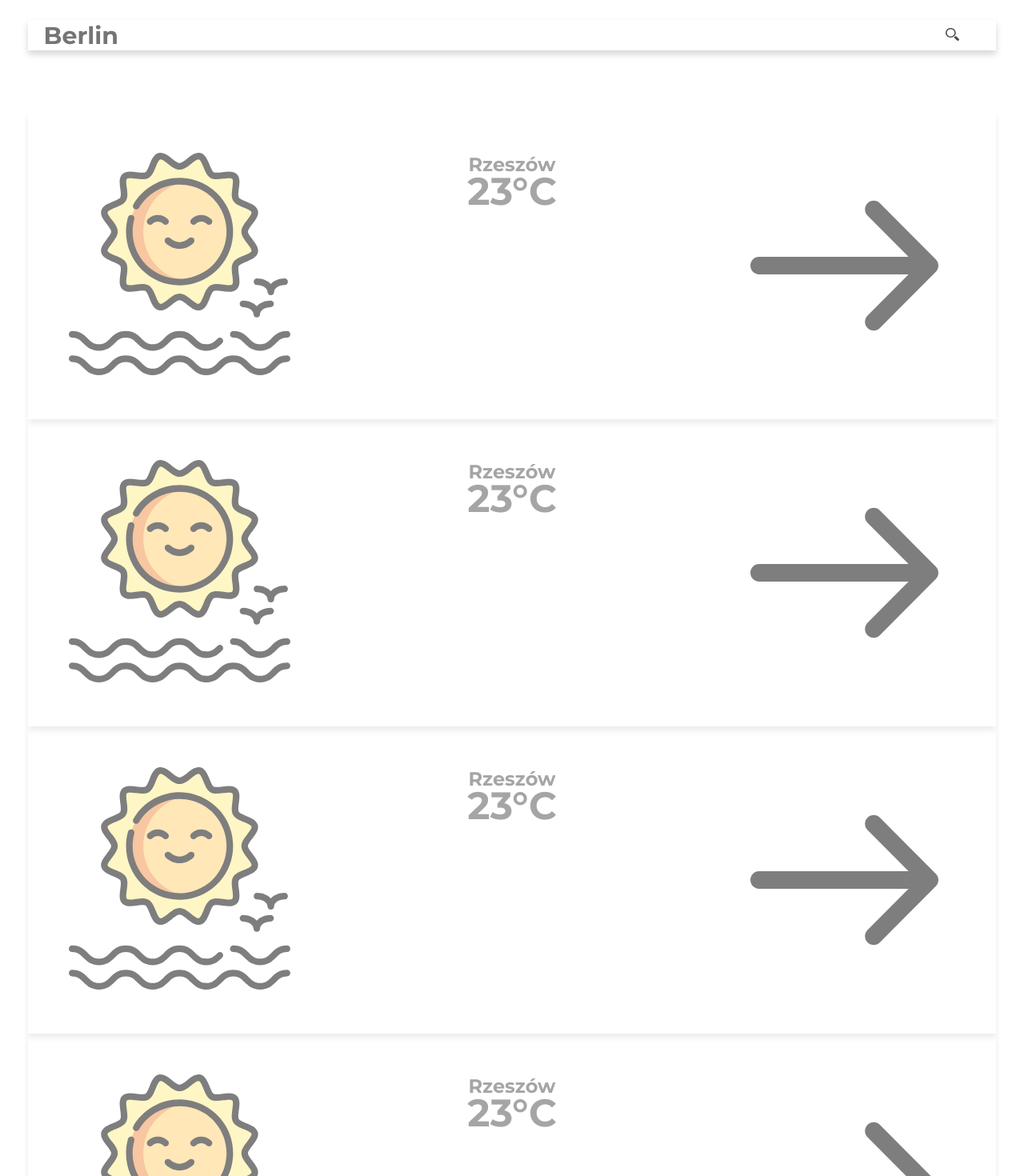
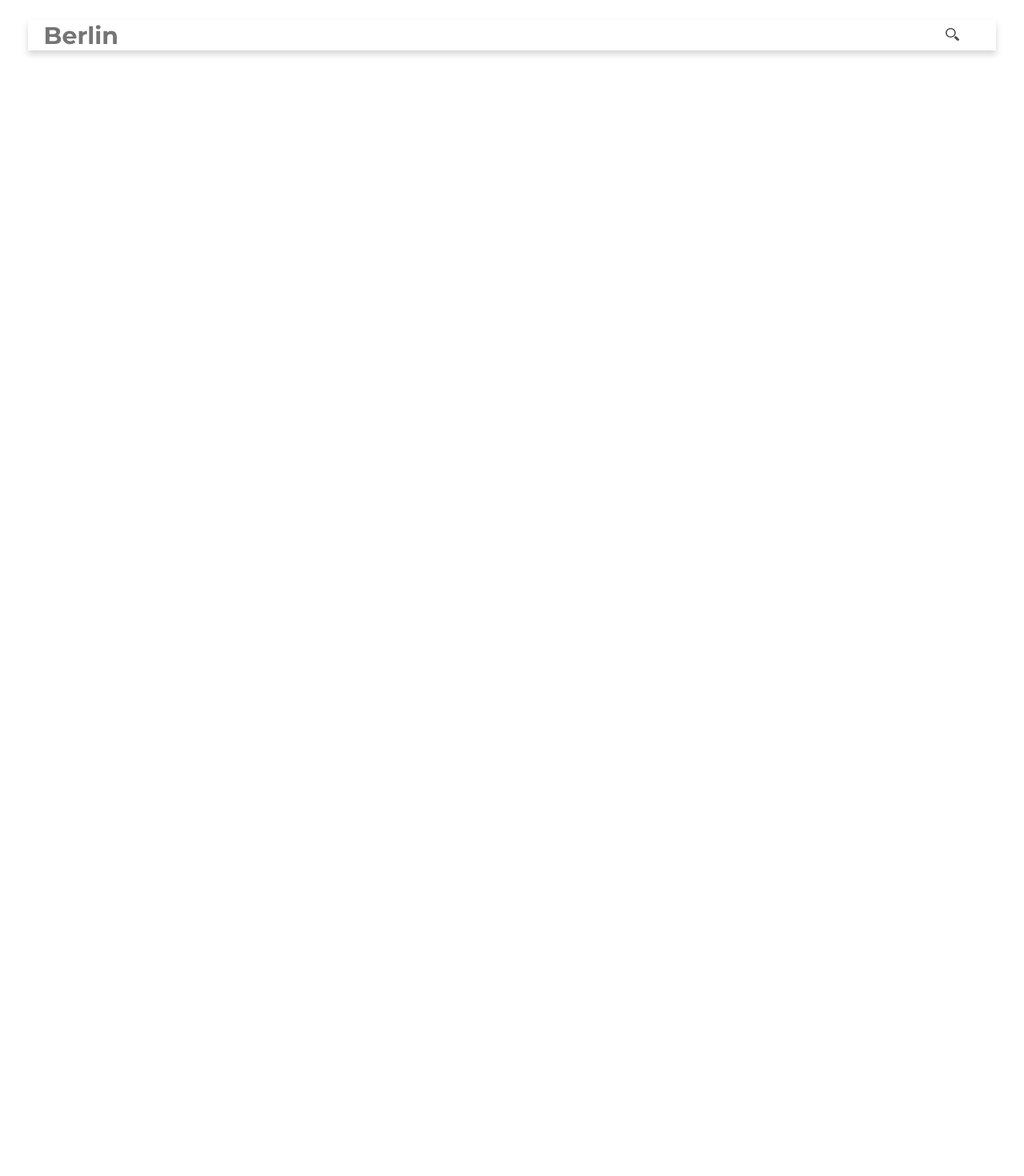
Before and after one commit to KonradWrbl/WeatherAppPro, a React (Create React App) app: page / in a window 1280 px wide. Shown: the top 1470 px of the page at 80% size. After the commit the page ends 800 px from the top, so only its background shows below. Built offline with nearby package versions, Linux system fonts and the light colour scheme.

Commit message:
props part one

```diff
--- a/package.json
+++ b/package.json
@@ -3,6 +3,7 @@
   "version": "0.1.0",
   "private": true,
   "dependencies": {
+    "axios": "^0.18.0",
     "react": "^16.8.6",
     "react-dom": "^16.8.6",
     "react-pose": "^4.0.8",
--- a/src/App.js
+++ b/src/App.js
@@ -4,36 +4,83 @@ import './style/CityComp.css'
 import CityComp from './components/CityComp'
 import settings from './pics/settings-work-tool.svg';
 import search from './pics/search.svg';
+import axios from 'axios';
 
-let cityList = [
-
-]
+const API = '//api.openweathermap.org/data/2.5/';
 
 class App extends Component {
 
   constructor() {
     super()
     this.state = {
+      city: '',
+      isFetching: 0,
+      cityList: []
+    }
+    this.addCity = this.addCity.bind(this);
+    this.cityValue = this.cityValue.bind(this);
+  }
 
+  addCity = () => {
+    console.log(this.state.city);
+
+    this.setState({isFetching: 1})
+
+    axios.get(`${API}weather?q=${this.state.city}&appid=e86ba166de2e36b28f351cc82f422e7f`)
+      .then((response) => {
+        this.setState({cityList: this.state.cityList.concat(response)})
+        console.log(response);
+      })
+      .then((res) => {
+        this.setState({isFetching: 0});
+      })
+      .catch(err => {
+        console.log(err);
+        this.setState({isfetching: 0})
+      })
+  }
+
+  onEnterPress = (e) => {
+    if(e.keyCode === 13 && e.shiftKey === false) {
+      e.preventDefault();
+      this.addCity();
+      console.log(this.state.cityList);
     }
+  }
+
+  cityValue = (e) => {
+    this.setState({city: e.target.value})
   }
 
 
   render() {
+    const cities = this.state.cityList.map(input => {return(
+      <CityComp
+        name={input.data.name}
+        coord={input.data.coord}
+        temp={input.data.main.temp}
+        pressure={input.data.main.pressure}
+        key={input.data.id}
+      />
+    )})
     return (
       <div className='mainContainer'>
         <div className='searchBar'>
           <img className='setting' src={settings} alt='settings'></img>
-          <input className='searchInput' placeholder='Berlin'></input>
-          <button>
+          <input
+            className='searchInput'
+            placeholder='Berlin'
+            onChange={this.cityValue}
+            onClick={e => e.target.value=''}
+            onKeyDown={this.onEnterPress}
+          >
+          </input>
+          <button onClick={this.addCity}>
             <img className='search' src={search} alt='search'></img>
           </button>
         </div>
-        <CityComp/>
-        <CityComp/>
-        <CityComp/>
-        <CityComp/>
-        <CityComp/>
+        {cities}
+
       </div>
     );
   }
--- a/src/components/CityComp.js
+++ b/src/components/CityComp.js
@@ -7,8 +7,8 @@ import { transform } from '@babel/core';
 
 class CityComp extends Component {
 
-    constructor() {
-      super()
+    constructor(props) {
+      super(props)
       this.state = {
         expanded: 0
       }
@@ -27,16 +27,16 @@ class CityComp extends Component {
           className={this.state.expanded ? 'contentContainer1' : 'contentContainer2'}
           onClick = {this.expand}
           >
-            <p className='city'>Rzeszów</p>
+            <p className='city'>{this.props.name}</p>
             <div className='coords'>
               <p>23°27'N</p>
               <p>23°27'S</p></div>
             <img className='weather' src={sun} alt='weatherPic'></img>
             <div className='temperature'>
-              <div>23°C</div>
+              <div>{Math.round(this.props.temp-273.3)}°C</div>
               <div>Pogodnie</div>
             </div>
-            <div class='wind'>
+            <div className='wind'>
               <div>
                 <p>E</p>
                 <img className = 'windArrow' src={arrow} alt='windArrow'></img>
```
Also changed, not shown: 1 other file (tests, documents, lock files or other folders).
